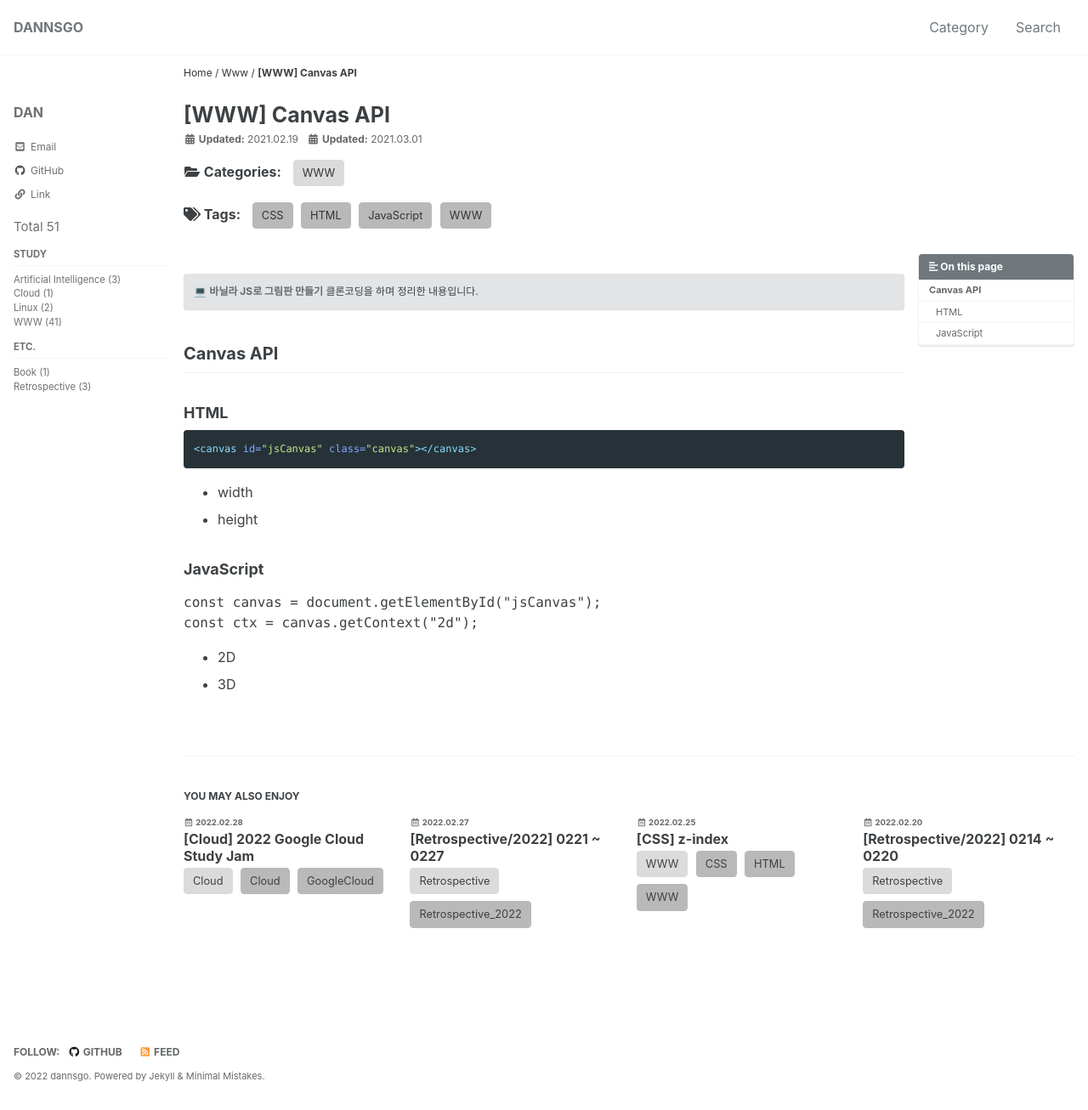
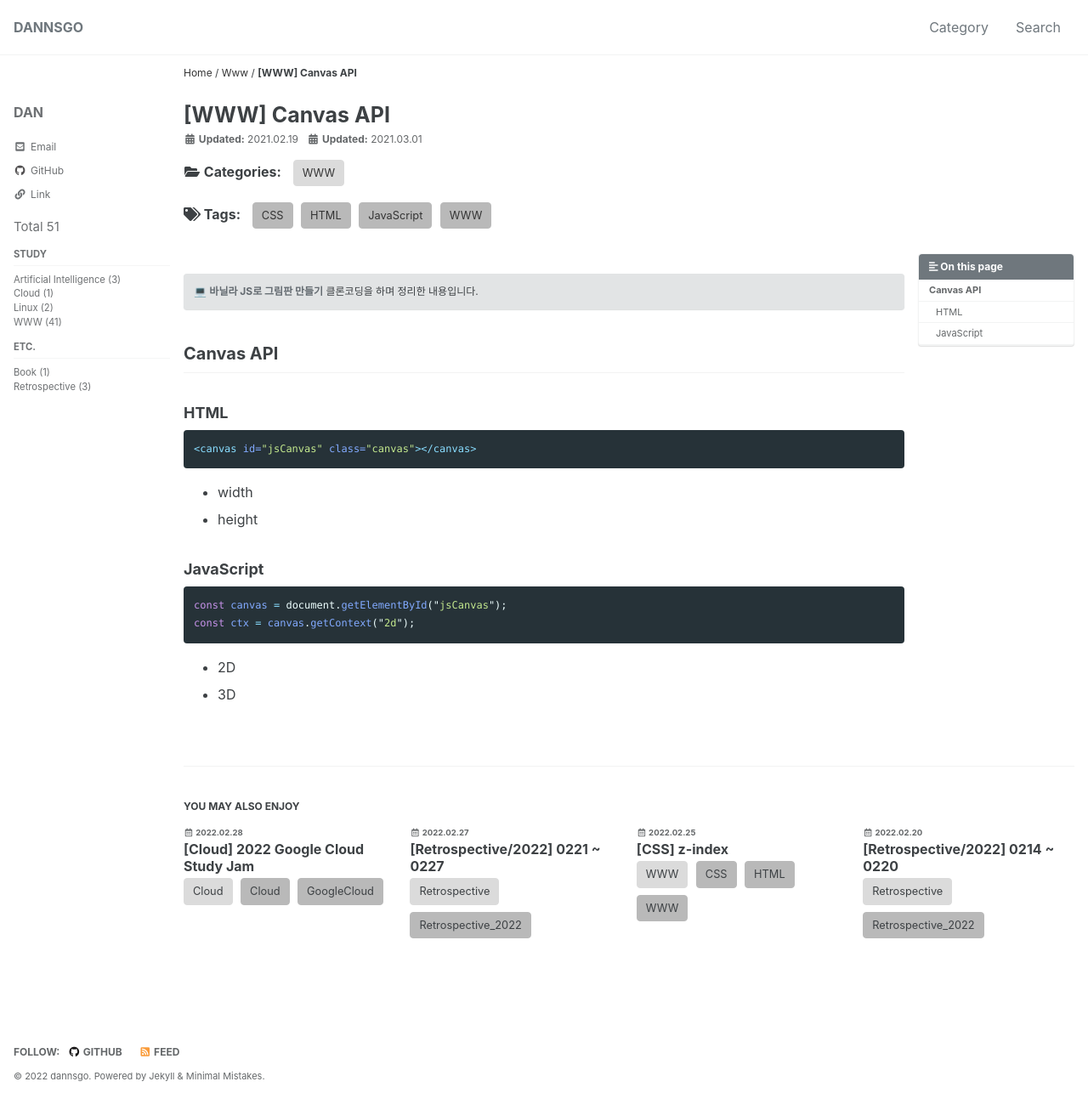
Before and after one commit to znhoon/dannsgo.github.io, a Jekyll site: the page built from _posts/WWW/2022-02-19-www-220219.md, in a window 1280 px wide and 1306 px high. Shown: the whole window at 85% size. Built offline with Jekyll 4.4.1, drawn with Linux system fonts in a browser that asks for light colours; cached includes are drawn as plain includes; some web fonts are replaced.

Commit message:
Update 2022-02-19-www-220219.md

````diff
--- a/_posts/WWW/2022-02-19-www-220219.md
+++ b/_posts/WWW/2022-02-19-www-220219.md
@@ -30,7 +30,7 @@ last_modified_at: 2021-03-01
 
 ### JavaScript
 
-```JS
+```js
 const canvas = document.getElementById("jsCanvas");
 const ctx = canvas.getContext("2d");
 ```
````
